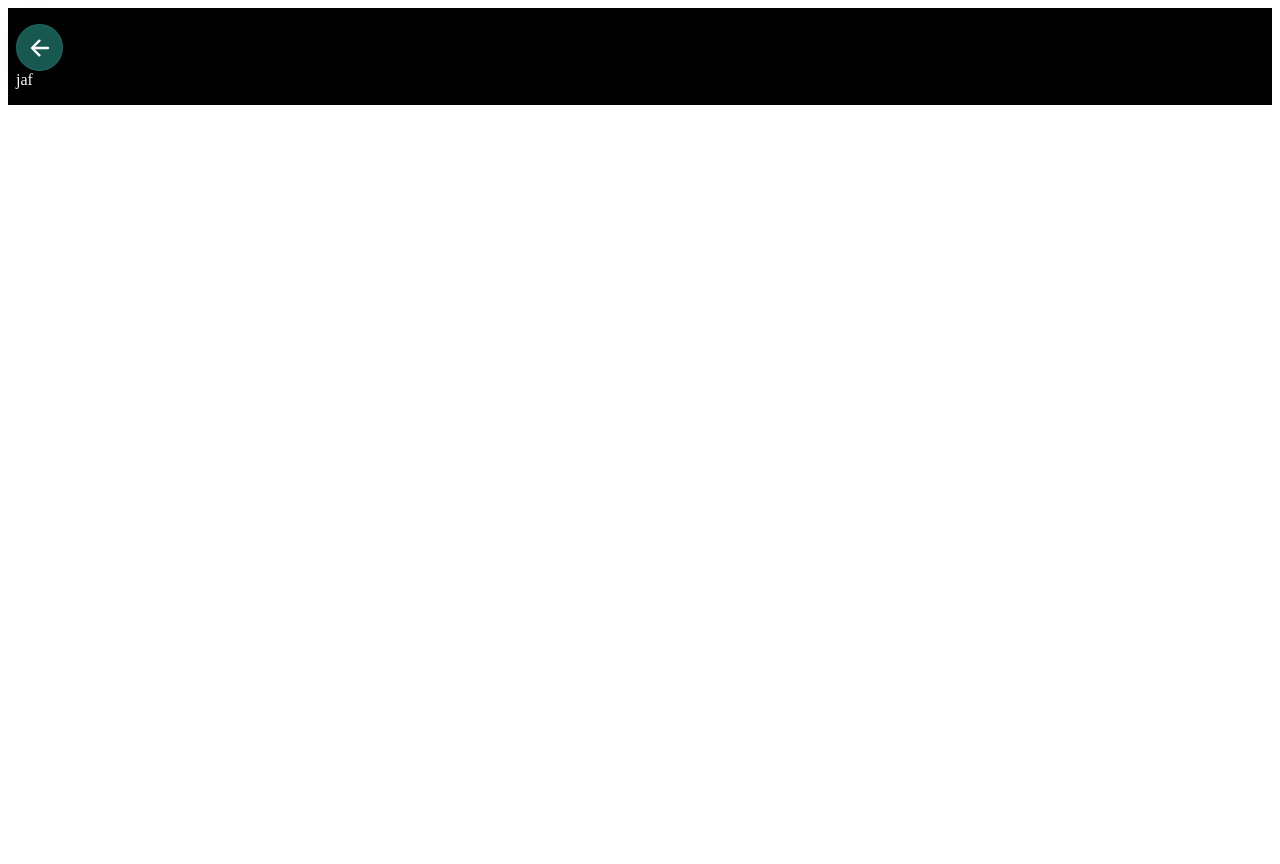
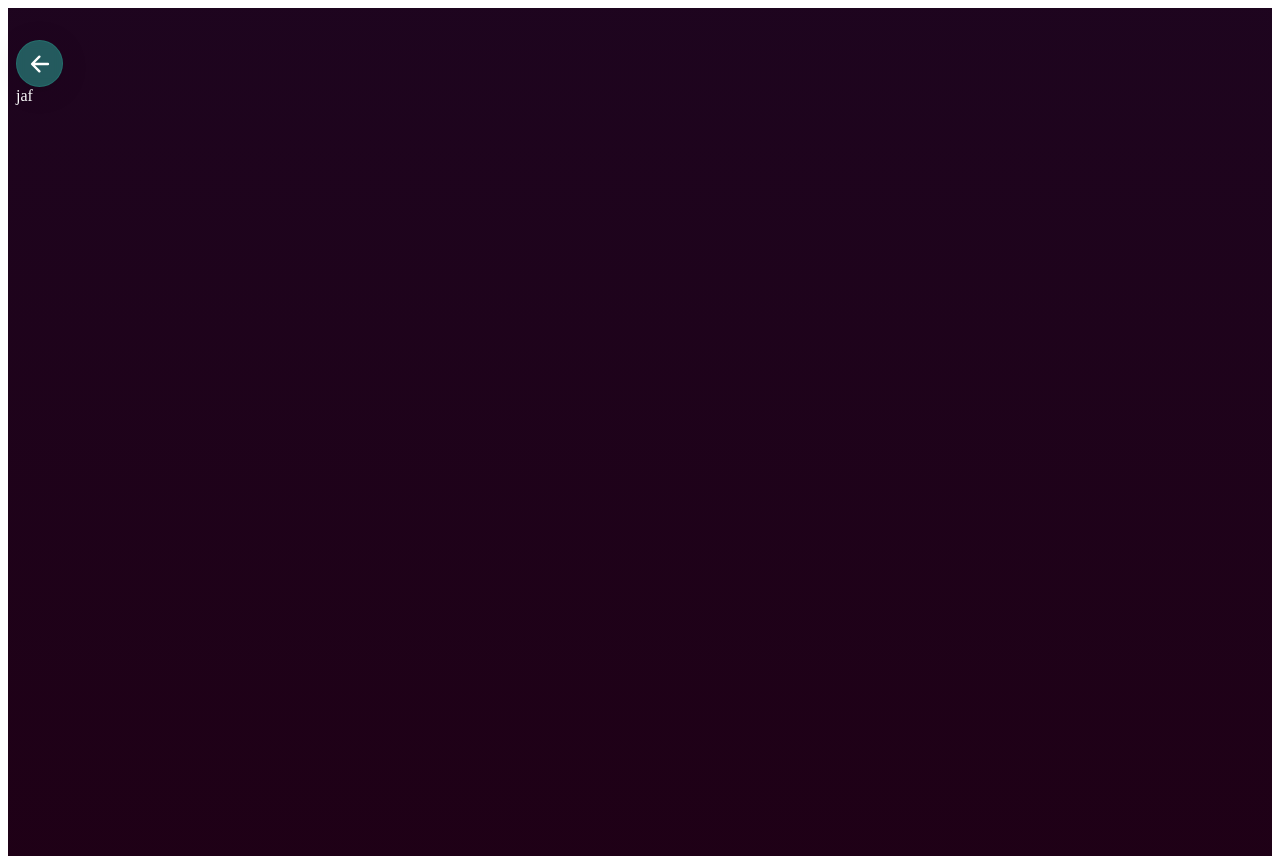
Before and after one commit to subrat611/technorollix23, a Nuxt app: page /eventdetails/0 in a window 1280 px wide. Before the commit the page ends 800 px from the top, so only its background shows below. Built offline with nearby package versions, Linux system fonts and the light colour scheme; a web font is replaced by a local one.

Commit message:
event page update

```diff
--- a/pages/event.vue
+++ b/pages/event.vue
@@ -87,6 +87,7 @@ export default {
 <style lang="scss" scoped>
 .event-container {
   background: #000;
+  background-image: linear-gradient(to bottom, #41195f2d, #000000);
   height: 100%;
   width: 100vw;
   padding: 4rem 3rem 2rem 3rem;
--- a/pages/eventdetails/_event.vue
+++ b/pages/eventdetails/_event.vue
@@ -23,7 +23,10 @@ export default {
 <style lang="scss" scoped>
 .event-details-wrapper {
   background: #000;
-  padding: 1rem 0.5rem;
+  padding: 2rem 0.5rem 1rem 0.5rem;
   color: #fff;
+  min-height: 100vh;
+  max-height: 100%;
+  background-image: linear-gradient(to bottom, #600f634f, #58014059);
 }
 </style>
```
